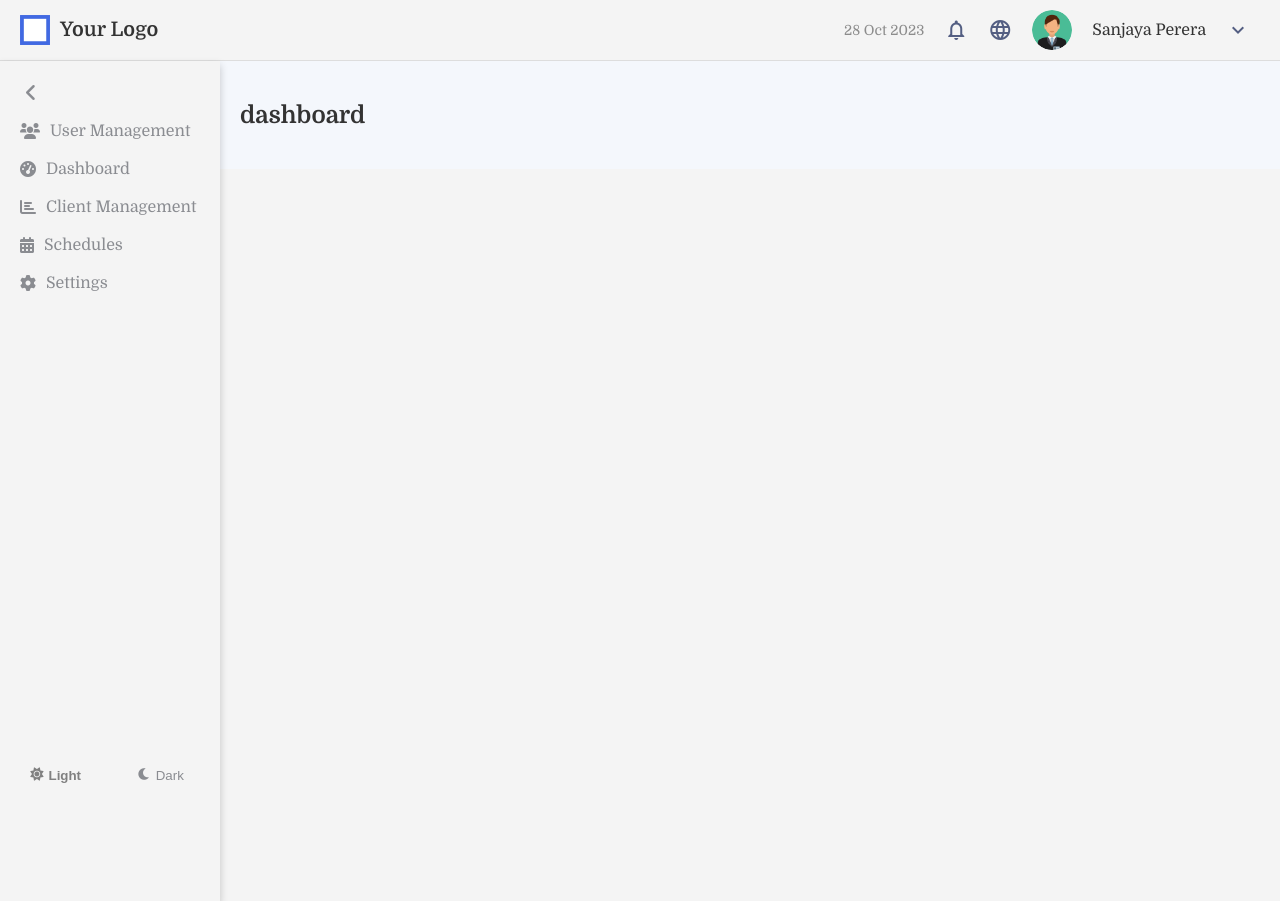
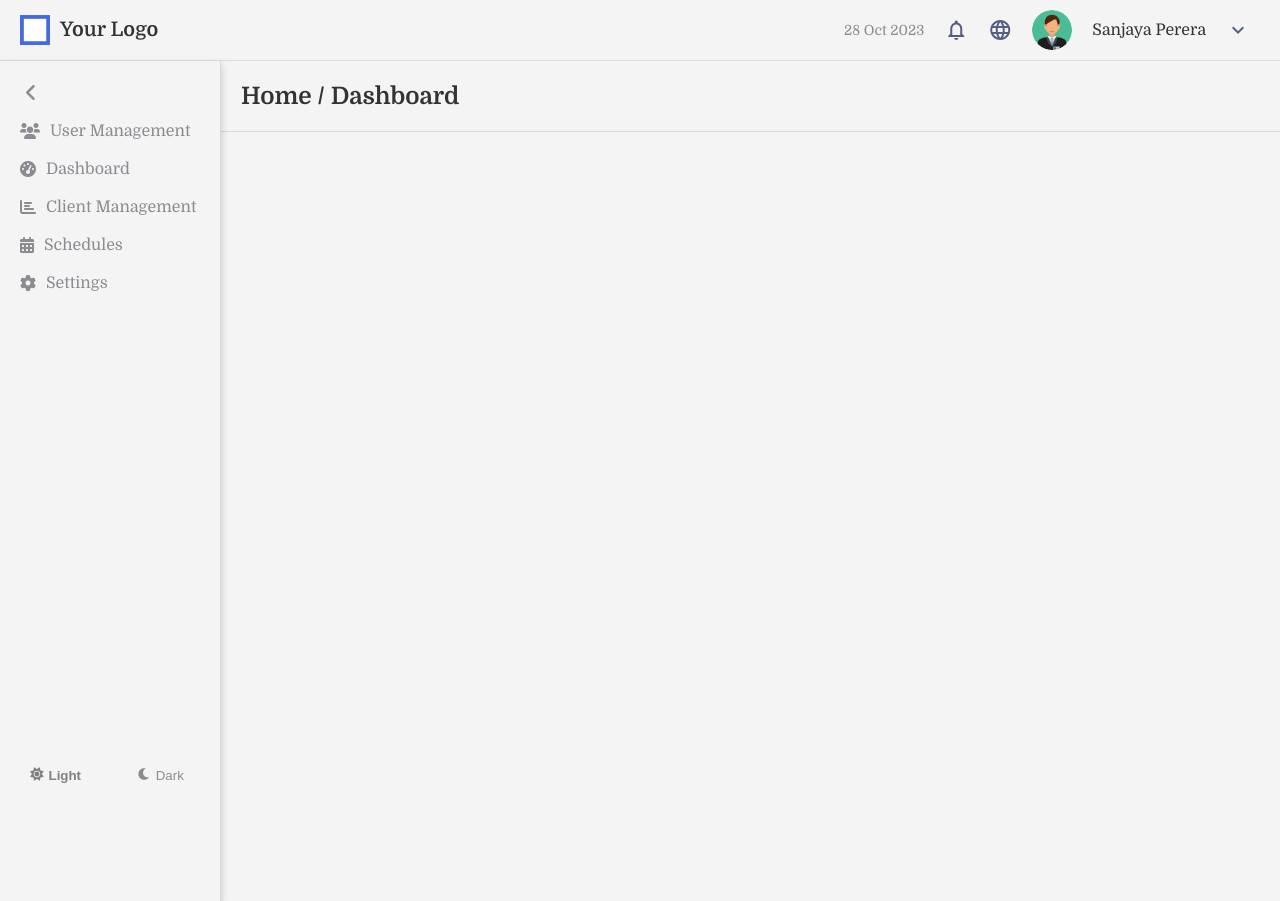
Before and after one commit to MadushaniR/Employee-Management-Dashboard, an Angular app: page /dashboard in a window 1280 px wide. Built offline with nearby package versions, Linux system fonts and the light colour scheme.

Commit message:
styles updated

```diff
--- a/src/app/client-management/client-management.component.css
+++ b/src/app/client-management/client-management.component.css
@@ -390,3 +390,11 @@ p span:last-child {
   margin-left: 10px;
   cursor: pointer;
 }
+
+.upper-wrapper {
+  padding-top: 1px;
+  padding-bottom: 1px;
+  padding-left: 20px;
+  background-color: var(--background-color);
+  border-bottom: 1px solid var(--Line-1, #D9D9D9);
+}
--- a/src/app/client-management/client-management.component.html
+++ b/src/app/client-management/client-management.component.html
@@ -1,3 +1,6 @@
+<section class="upper-wrapper">
+  <h2>Home / Employees</h2>
+</section>
 <div class="option-container">
   <div class="search-container">
     <input type="text" placeholder="Search" [(ngModel)]="searchTerm" (ngModelChange)="filterEmployees()"
--- a/src/app/dashboard/dashboard.component.css
+++ b/src/app/dashboard/dashboard.component.css
@@ -1,22 +1,7 @@
-.dashboard {
-    padding: 20px;
-    background-color: #f4f7fc;
-  }
-  .employee-grid {
-    display: grid;
-    grid-template-columns: repeat(auto-fill, minmax(200px, 1fr));
-    gap: 20px;
-  }
-  .employee-card {
-    background-color: #fff;
-    padding: 10px;
-    border-radius: 8px;
-    box-shadow: 0 2px 5px rgba(0,0,0,0.1);
-    text-align: center;
-  }
-  .employee-img {
-    width: 50px;
-    height: 50px;
-    border-radius: 50%;
-    margin-bottom: 10px;
-  }
+.upper-wrapper {
+  padding-top: 1px;
+  padding-bottom: 1px;
+  padding-left: 20px;
+  background-color: var(--background-color);
+  border-bottom: 1px solid var(--Line-1, #D9D9D9);
+}
--- a/src/app/dashboard/dashboard.component.html
+++ b/src/app/dashboard/dashboard.component.html
@@ -1,3 +1,3 @@
-<section class="dashboard">
-    <h2>dashboard</h2>
-  </section>
+<section class="upper-wrapper">
+  <h2>Home / Dashboard</h2>
+</section>
--- a/src/app/sidenav/sidenav.component.css
+++ b/src/app/sidenav/sidenav.component.css
@@ -7,6 +7,7 @@
     position: relative;
     transition: background-color 0.3s ease, color 0.3s ease, width 0.3s ease;
     box-shadow: 0 4px 8px rgba(0, 0, 0, 0.2);
+    border-right: 1px solid var(--Line-1, #D9D9D9);
 }
 
 
```
